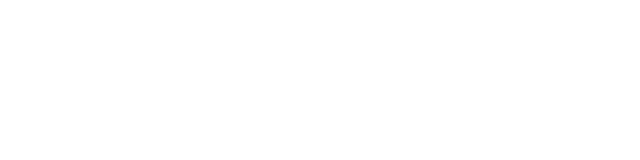
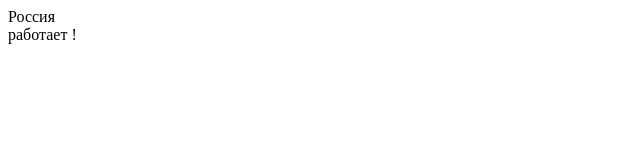
Before and after one commit to Skyproksimo/polyakov_vue, a Vue app in the folder my-vue-project/: page / in a window 1280 px wide. Shown: the top 160 px of the page, without its empty margins (0-640 px from the left). Built offline with nearby package versions, Linux system fonts and the light colour scheme.

Commit message:
New commit

```diff
--- a/my-vue-project/public/index.html
+++ b/my-vue-project/public/index.html
@@ -4,8 +4,17 @@
     <meta charset="utf-8">
     <meta http-equiv="X-UA-Compatible" content="IE=edge">
     <meta name="viewport" content="width=device-width,initial-scale=1.0">
-    <title>Didli du</title>
+    <link rel="icon" href="<%= BASE_URL %>favicon.ico">
+    <title><%= htmlWebpackPlugin.options.title %></title>
   </head>
   <body>
+    <a>
+      Россия
+    </a>
+    <noscript>
+      <strong>We're sorry but <%= htmlWebpackPlugin.options.title %> doesn't work properly without JavaScript enabled. Please enable it to continue.</strong>
+    </noscript>
+    <div id="app"></div>
+    <!-- built files will be auto injected -->
   </body>
 </html>
--- a/my-vue-project/src/App.vue
+++ b/my-vue-project/src/App.vue
@@ -1,8 +1,10 @@
 <template>
+<div>
+    работает !
+</div>
 </template>
 
 <script>
-
 </script>
 
 <style>
```
